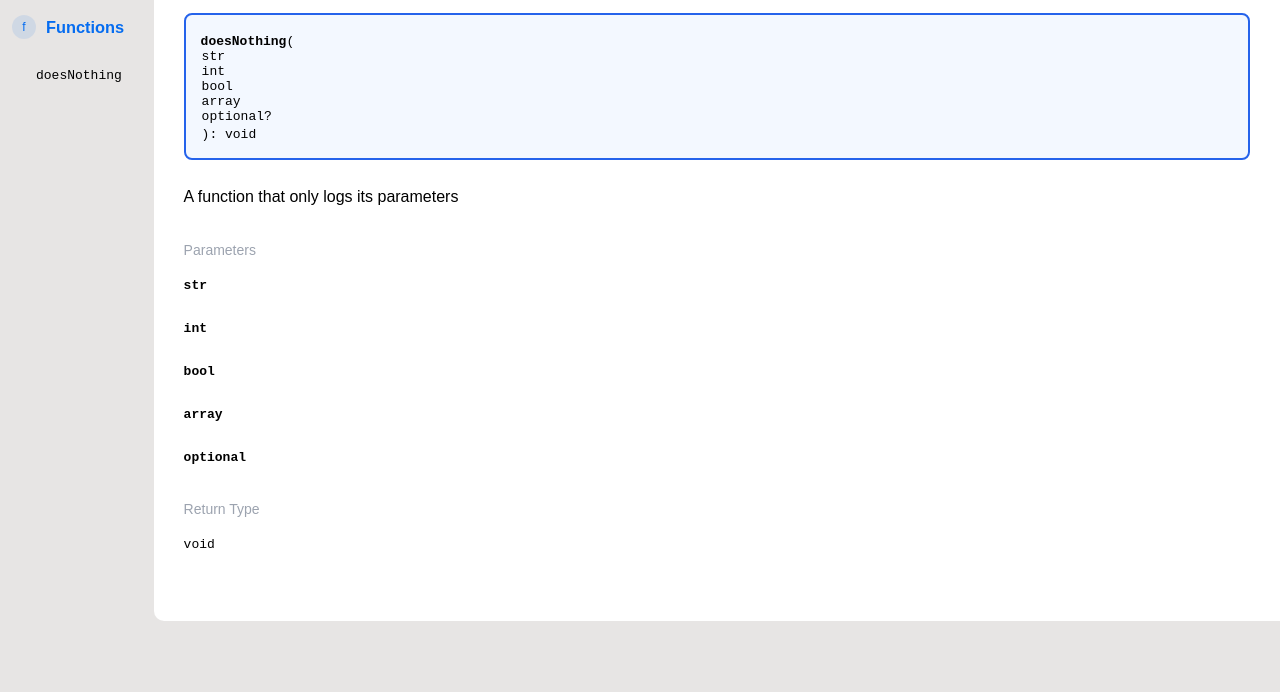
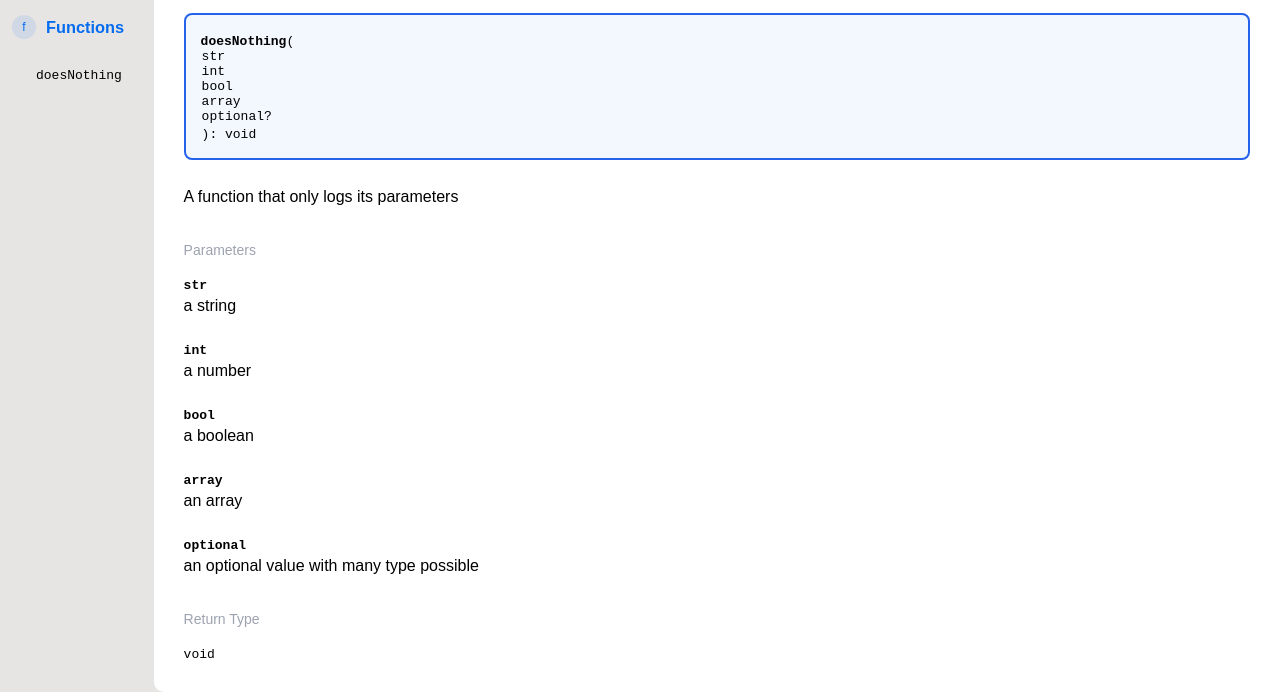
Before and after one commit to bdelseny/deno_doc_html_test, a plain HTML site: page public/doesNothing.html in a window 1280 px wide. Shown: the part 179-871 px from the top of the page. Before the commit the page ends 800 px from the top, so only its background shows below. Drawn offline with Linux system fonts and the light colour scheme.

Commit message:
Move @property to @param for function

```diff
--- a/public/doesNothing.html
+++ b/public/doesNothing.html
@@ -97,7 +97,8 @@
           </code>
         </span>
       </div>
-
+      <div class="markdown"><p>a string</p>
+</div>
     </div>
 
     <div class="doc_item" id="function_doesNothing_0_parameters_int">
@@ -116,7 +117,8 @@
           </code>
         </span>
       </div>
-
+      <div class="markdown"><p>a number</p>
+</div>
     </div>
 
     <div class="doc_item" id="function_doesNothing_0_parameters_bool">
@@ -135,7 +137,8 @@
           </code>
         </span>
       </div>
-
+      <div class="markdown"><p>a boolean</p>
+</div>
     </div>
 
     <div class="doc_item" id="function_doesNothing_0_parameters_array">
@@ -154,7 +157,8 @@
           </code>
         </span>
       </div>
-
+      <div class="markdown"><p>an array</p>
+</div>
     </div>
 
     <div class="doc_item" id="function_doesNothing_0_parameters_optional">
@@ -173,7 +177,8 @@
           </code>
         </span>
       </div>
-
+      <div class="markdown"><p>an optional value with many type possible</p>
+</div>
     </div>
    </div></div><div><h2 class="section_title" id="Return Type"><a href="#Return Type" aria-label="Anchor">Return Type</a></h2><div class="section">
     <div class="doc_item" id="function_doesNothing_0_return">
```
Also changed, not shown: src/code.js (+5 -5 lines), 1 other file.
